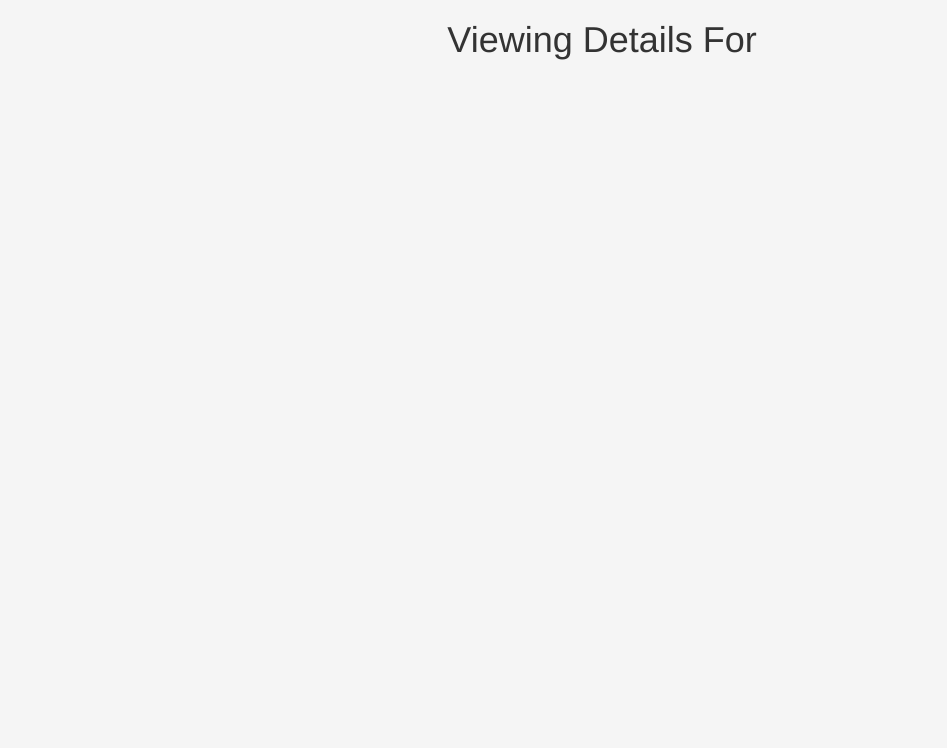
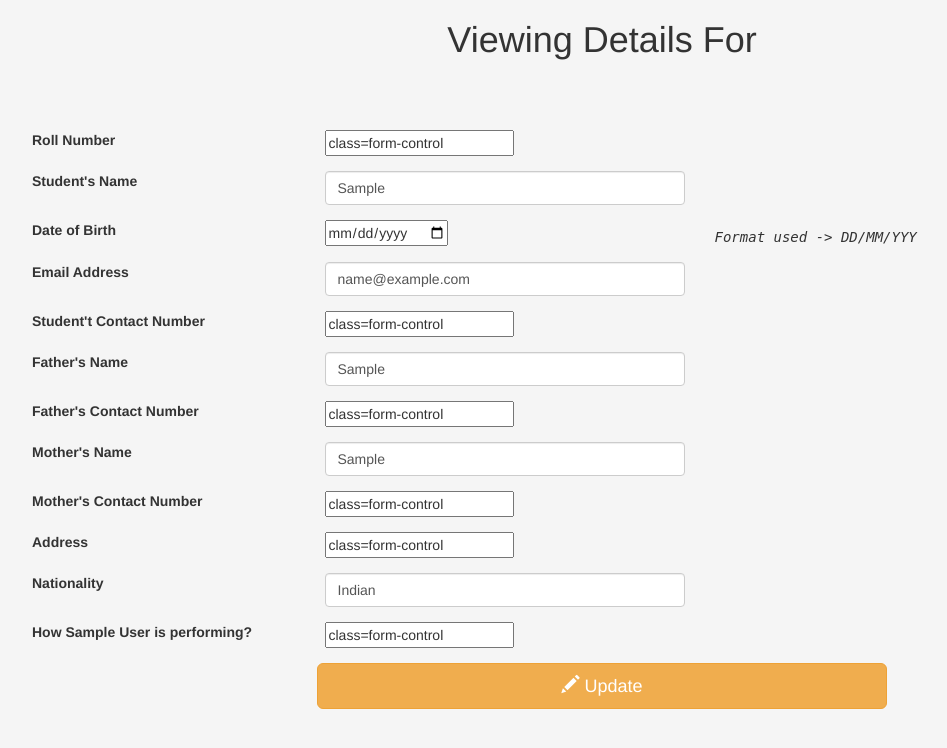
Before and after one commit to tbhaxor/educational_projects, a PHP site: page /manager/view.php?id=1 in a window 1280 px wide. Shown: the top 748 px of the page, without its empty margins (38-985 px from the left). Run offline with PHP 8.4, Linux system fonts and the light colour scheme; the visitor is signed in with stand-in values (Sample User, id 1).

Commit message:
PHP MySQL - Student Management I (procedural mysql)

```diff
--- a/PHP MySQL - Student Management I/info.php
+++ b/PHP MySQL - Student Management I/info.php
@@ -1,5 +1,5 @@
 <?php
-  $coder = "&lt;ENTER CODER NAME&gt;";
+  $coder = "&lt;ENTER YOUR NAME&gt;";
   $institution = "&lt;ENTER INSTITUTION NAME&gt;";
   $project = "PHP MYSQL - Student Management Project";
   $submited_to = "&lt;ENTER TEACHER NAME&gt;";
--- a/PHP MySQL - Student Management I/manager/view.php
+++ b/PHP MySQL - Student Management I/manager/view.php
@@ -1,6 +1,10 @@
 <html>
 <head>
 <title>Student Management Program</title>
+<script type="text/javascript">
+  getElementById('id')
+  innerHTML
+</script>
 <!--IMPORT STYLESHEET AND SCRIPT-->
 <link rel="stylesheet" href="../assets/css/bootstrap.min.css">
 <link rel="stylesheet" href="../assets/css/master.css">
@@ -12,16 +16,34 @@ if(!isset($_GET['id']) or empty(@$_GET['id']))
 }
 $id = $_GET['id'];
 include_once '../dbconnection.php';
+if(isset($_POST['update']))
+{
+  echo "<script>var a = document.getElementById('update'); a.innerHTML = 'LOLWA';</script>";
+}
+else
+{
   if($connection)
   {
-
     $sql = "SELECT * FROM `stumanage_students` WHERE `sno`=$id";
     if($result = mysqli_query($connection,$sql))
     {
       $row = mysqli_fetch_assoc($result);
-    echo "<center><h1>Viewing Details For $row[roll_no]</h1></center>";
-    echo "<form action='' method=post class=form-horizontal>";
-    echo "</form>";
+      echo "<center><h1>Viewing Details For $row[roll_no]</h1></center><br><br><br>";
+      echo "<form action='' method=post class=form-horizontal><div class=container>";
+      echo "<div class=form-group><div class=col-xs-3><strong>Roll Number</strong></div><div class=col-xs-4><input type=text name='rollno' value=$row[roll_no] class=form-control></div></div>";
+      echo "<div class=form-group><div class=col-xs-3><strong>Student's Name</strong></div><div class=col-xs-4><input type=text name='name' value=$row[name] class=form-control></div></div>";
+      echo "<div class=form-group><div class=col-xs-3><strong>Date of Birth</strong></div><div class=col-xs-4><input type=date name='dob' value=$row[dob] class=form-control></div><div class=col-xs-4 style=font-family:monospace;margin-top:7px;><i>Format used -> DD/MM/YYY</i></div></div>";
+      echo "<div class=form-group><div class=col-xs-3><strong>Email Address</strong></div><div class=col-xs-4><input type=text name='email' value=$row[email] class=form-control></div></div>";
+      echo "<div class=form-group><div class=col-xs-3><strong>Student't Contact Number</strong></div><div class=col-xs-4><input type=text name='cnum' value=$row[contact_number] class=form-control></div></div>";
+      echo "<div class=form-group><div class=col-xs-3><strong>Father's Name</strong></div><div class=col-xs-4><input type=text name='fname' value=$row[father_name] class=form-control></div></div>";
+      echo "<div class=form-group><div class=col-xs-3><strong>Father's Contact Number</strong></div><div class=col-xs-4><input type=text name='fcnum' value=$row[father_c_number] class=form-control></div></div>";
+      echo "<div class=form-group><div class=col-xs-3><strong>Mother's Name</strong></div><div class=col-xs-4><input type=text name='mname' value=$row[mother_name] class=form-control></div></div>";
+      echo "<div class=form-group><div class=col-xs-3><strong>Mother's Contact Number</strong></div><div class=col-xs-4><input type=text name='mname' value=$row[mother_c_number] class=form-control></div></div>";
+      echo "<div class=form-group><div class=col-xs-3><strong>Address</strong></div><div class=col-xs-4><input type=text name='addr' value=$row[address] class=form-control></div></div>";
+      echo "<div class=form-group><div class=col-xs-3><strong>Nationality</strong></div><div class=col-xs-4><input type=text name='nationality' value=$row[nationality] class=form-control></div></div>";
+      echo "<div class=form-group><div class=col-xs-3><strong>How $row[name] is performing?</strong></div><div class=col-xs-4><input type=text name='nationality' value=$row[remarks] class=form-control></div></div>";
+      echo "<center><button id='update' class='btn btn-warning btn-lg' style='width:50%'><i class='glyphicon glyphicon-pencil'></i> Update</button></center>";
+      echo "</div></form>";
     }
     else {
       echo "<strong>Error : </strong>Can\'t Delete Data";
@@ -32,4 +54,5 @@ else
   {
     echo "<strong>Error : </strong>Can\'t Establish DB Connection";
   }
+}
 ?>
```
Lines whose indentation alone changed are shown as unchanged.
